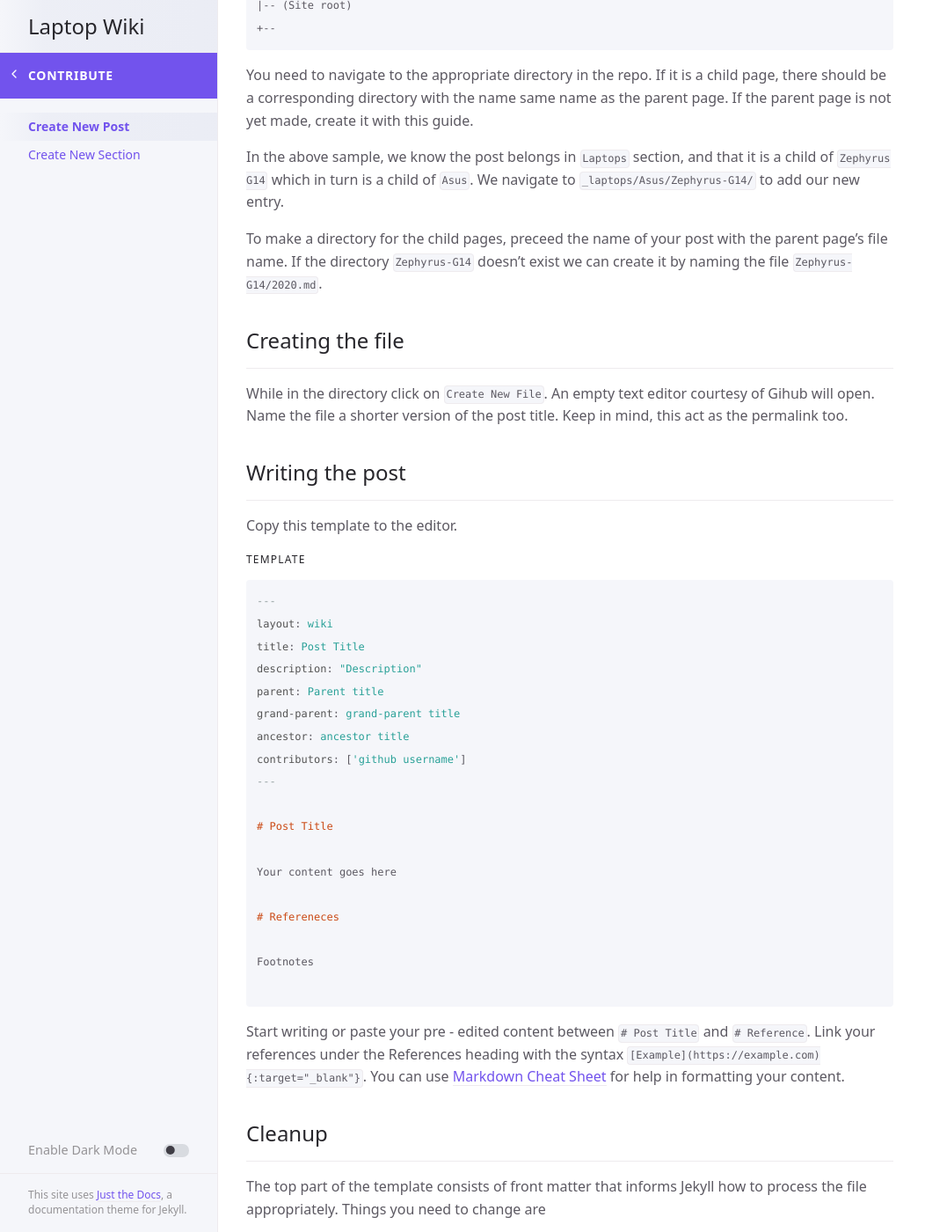
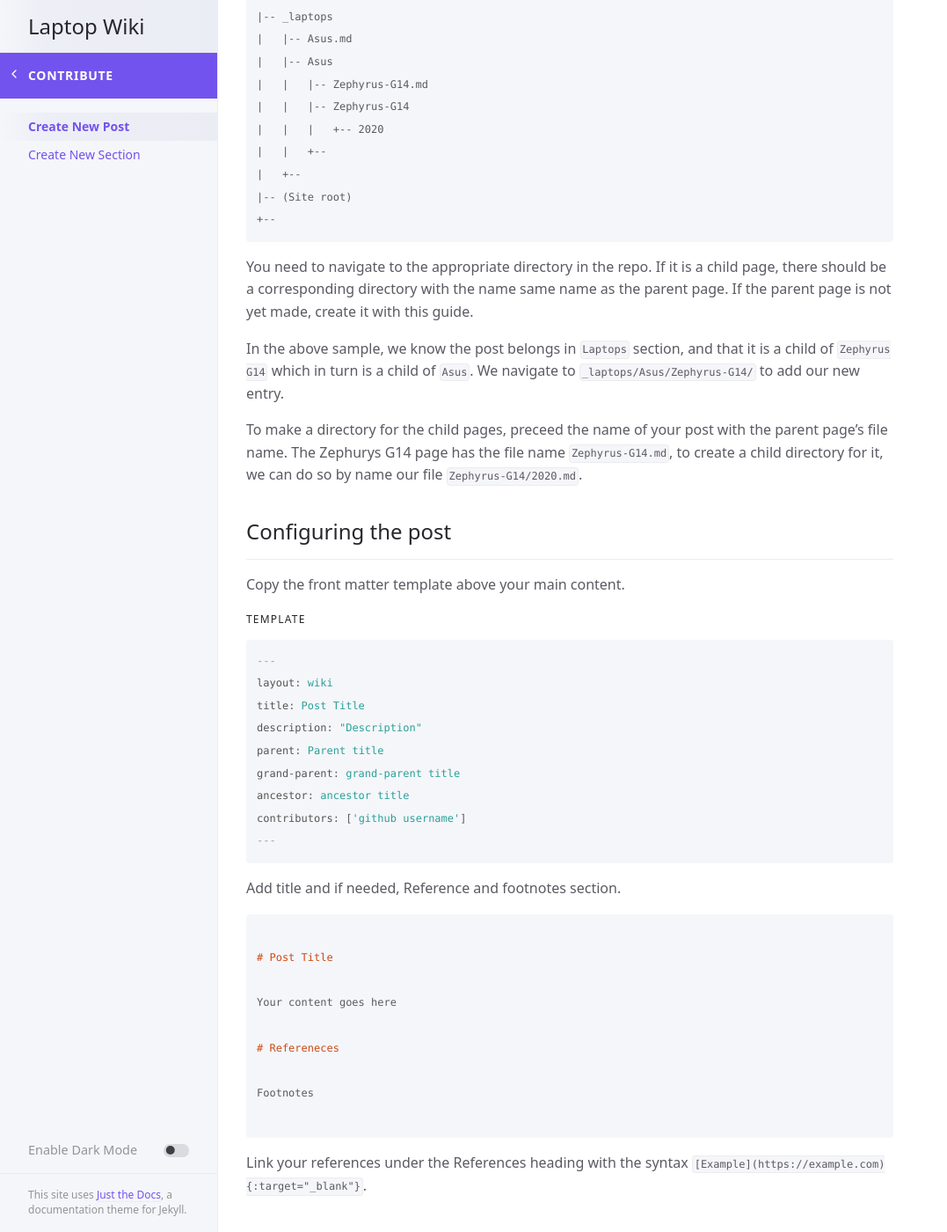
Before and after one commit to laptopwiki/laptopwiki.github.io, a Jekyll site: the page built from _contribute/create-post.md, in a window 1280 px wide and 1400 px high, scrolled down 1786 px. Shown: the whole window at 88% size, without its empty margins (0-1077 px from the left). Built offline with Jekyll 4.4.1, drawn with Linux system fonts in a browser that asks for light colours; cached includes are drawn as plain includes; some of the changed text lies outside the part shown.

Commit message:
Update create-post.md

````diff
--- a/_contribute/create-post.md
+++ b/_contribute/create-post.md
@@ -14,6 +14,12 @@ To create a new submission, you have to fork the ``main`` branch of the Github r
 Creating a fork is fairly simple, just look for the fork button and click on it, Github will guide you through the rest. You need to fork it since the wiki repo is not directly editable. You will essentially be making a copy of the repo where you will be making the edits.
 
 A pull request submits your edits for review before it is merged with the main repo.
+
+## Creating the post
+
+Look for ``_drafts`` folder under the main branch of your fork. Open it and click ``Add New File``. Name the file something short and appropriate and use the ``.md`` file format.
+
+Write your post in markdown. You can use [Markdown Cheat Sheet]() for help in formatting your content. The sub-headings you create will act as the in page navigation for the content.
 
 ## Navigation Structure
 
@@ -63,18 +69,14 @@ You need to navigate to the appropriate directory in the repo. If it is a child
 
 In the above sample, we know the post belongs in ``Laptops`` section, and that it is a child of ``Zephyrus G14`` which in turn is a child of ``Asus``. We navigate to ``_laptops/Asus/Zephyrus-G14/`` to add our new entry.
 
-To make a directory for the child pages, preceed the name of your post with the parent page's file name. If the directory ``Zephyrus-G14`` doesn't exist we can create it by naming the file ``Zephyrus-G14/2020.md``.
+To make a directory for the child pages, preceed the name of your post with the parent page's file name. The Zephurys G14 page has the file name ``Zephyrus-G14.md``, to create a child directory for it, we can do so by name our file ``Zephyrus-G14/2020.md``.
 
-## Creating the file
+## Configuring the post
 
-While in the directory click on ``Create New File``. An empty text editor courtesy of Gihub will open. Name the file a shorter version of the post title. Keep in mind, this act as the permalink too.
-
-## Writing the post
-
-Copy this template to the editor.
+Copy the front matter template above your main content.
 
 #### Template
-```markdown
+```yaml
 ---
 layout: wiki
 title: Post Title
@@ -84,6 +86,10 @@ grand-parent: grand-parent title
 ancestor: ancestor title
 contributors: ['github username']
 ---
+```
+Add title and if needed, Reference and footnotes section.
+
+```markdown
 
 # Post Title
 
@@ -95,8 +101,7 @@ Footnotes
 
 ```
 
-Start writing or paste your pre - edited content between ``# Post Title`` and ``# Reference``. Link your references under the References heading with the syntax ``[Example](https://example.com){:target="_blank"}``. You can use [Markdown Cheat Sheet]() for help in formatting your content.
-
+Link your references under the References heading with the syntax ``[Example](https://example.com){:target="_blank"}``.
 
 ## Cleanup
 
````
